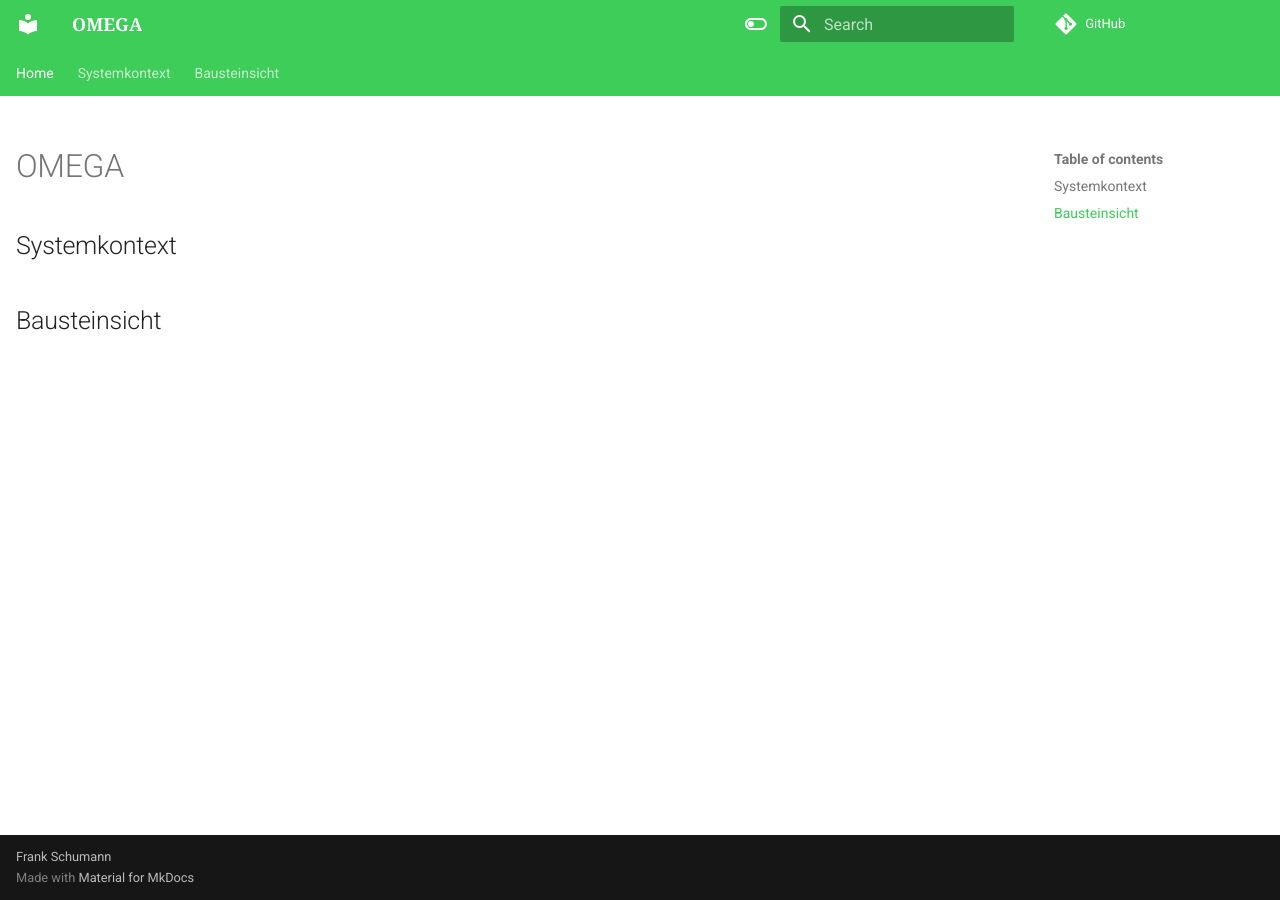
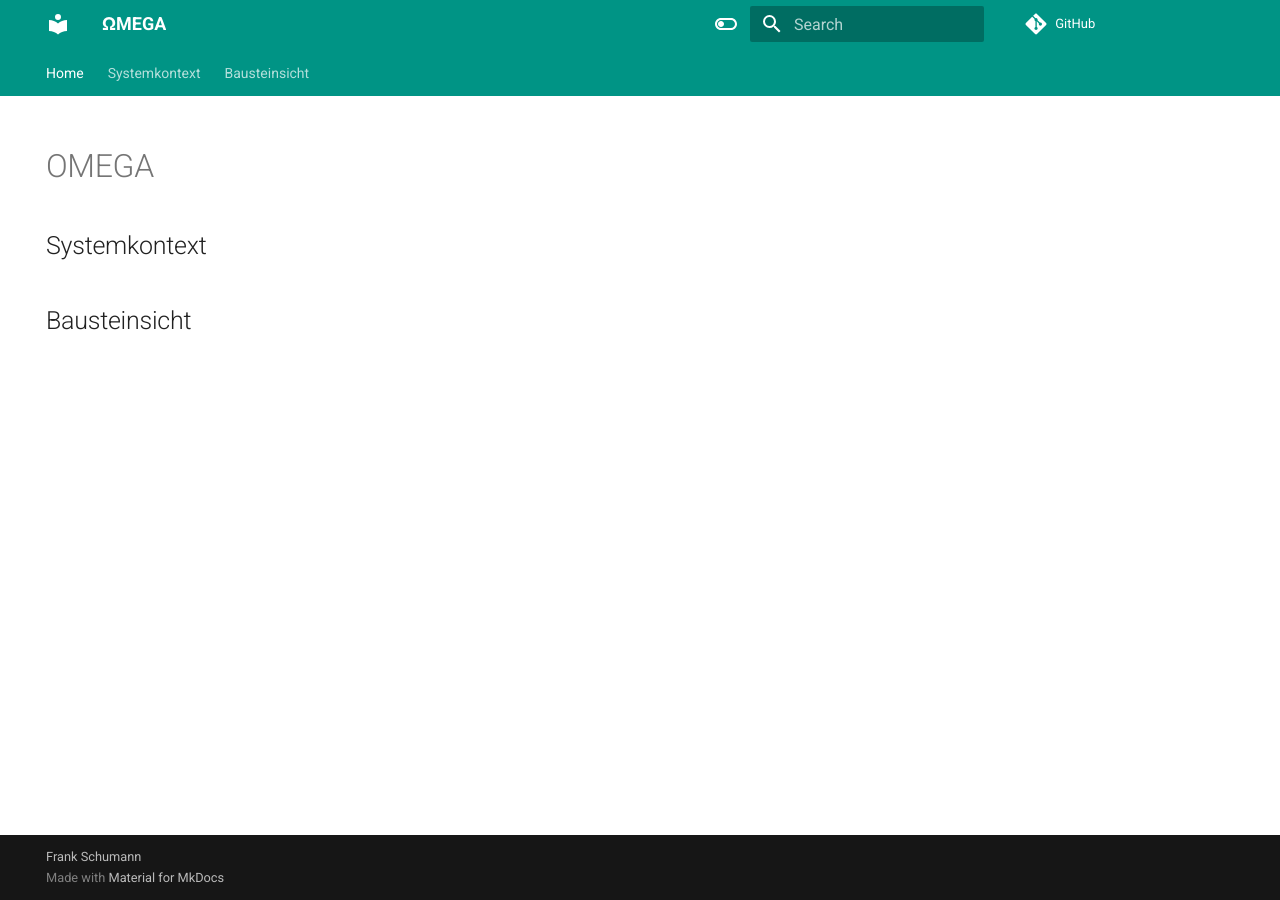
Before and after one commit to FrankSchumann/omega, an MkDocs documentation site: the page built from docs/index.md, in a window 1280 px wide. Built offline with MkDocs 1.6.1 and Material for MkDocs 9.7.7, drawn with Linux system fonts in a browser that asks for light colours; comment, search, counter and statistics services are not loaded.

Commit message:
systemkontext und bausteinsicht mit diagrammen

```diff
--- a/docs/schneider.css
+++ /dev/null
@@ -1,69 +0,0 @@
-:root {
-    --md-primary-fg-color:        #3DCD58;
-    --md-primary-fg--light:        #3DCD58;
-}
-
-[data-md-color-scheme="default"] {
-    --md-primary-fg-color:        #3DCD58;
-    --md-primary-fg--light:        #3DCD58;
-}
-
-[data-md-color-scheme="slate"] {
-    --md-primary-fg-color:        #2a8039;
-}
-
-.md-grid {
-    max-width: 1600px;
-}
-
-@media screen and (min-width: 2000px) {
-    .md-grid {
-        max-width: 1900px;
-    }
-}
-
-nav.md-footer__inner {
-    display: none;
-}
-
-.list-box-container {
-    display: flex;
-    flex-wrap: wrap;
-}
-
-.list-box {
-    width: calc(33% - 32px);
-    background-color: var(--md-code-bg-color);
-    margin: 16px;
-    padding: 32px;
-}
-
-@media screen and (max-width: 1600px) {
-    .list-box {
-        width: calc(50% - 32px);
-    }
-}
-
-@media screen and (max-width: 640px) {
-    .list-box {
-        width: calc(100% - 32px);
-    }
-}
-
-.list-box figure {
-    height: 250px;
-    display: flex;
-    flex-direction: column;
-    justify-content: space-around;
-}
-
-.list-box figure img {
-    width: 300px;
-    height: 150px;
-    object-fit: contain;
-}
-
-.md-header__title {
-    font-family: Georgia, 'Times New Roman', Times, serif;
-    font-weight: 600;
-}
--- a/mkdocs.yml
+++ b/mkdocs.yml
@@ -1,25 +1,33 @@
-site_name: OMEGA
+site_name: ΩMEGA
 site_url: https://FrankSchumann.github.io/omega/
 repo_url: https://github.com/FrankSchumann/omega/
 copyright: Frank Schumann
-extra_css:
-  - schneider.css
 theme:
   name: material
   features:
     - navigation.tabs
+    - navigation.sections
+    - toc.integrate
     - navigation.top
+    - search.suggest
+    - search.highlight
+    - content.tabs.link
+    - content.code.annotation
+    - content.code.copy
+  language: en
   palette:
-    - media: "(prefers-color-scheme: light)"
-      scheme: default
+    - scheme: default
       toggle:
         icon: material/toggle-switch-off-outline
         name: Switch to dark mode
-    - media: "(prefers-color-scheme: dark)"
-      scheme: slate
+      primary: teal
+      accent: purple
+    - scheme: slate
       toggle:
         icon: material/toggle-switch
         name: Switch to light mode
+      primary: teal
+      accent: lime
 markdown_extensions:
   - admonition
   - attr_list
@@ -32,5 +40,5 @@
   - search
 nav:
   - Home: 'index.md'
-  - Systemkontext: 'systemcontext.md'
-  - Bausteinsicht: 'componentsview.md'
+  - Systemkontext: 'systemkontext.md'
+  - Bausteinsicht: 'bausteinsicht.md'
```
Also changed, not shown: docs/bausteinsicht.md (added, +9 -0 lines), docs/componentsview.md (deleted, +0 -10 lines), docs/systemcontext.md (deleted, +0 -10 lines), docs/systemkontext.md (added, +15 -0 lines), docs/images/bausteinsicht/fw-module.png (added), docs/images/bausteinsicht/omega.png (added), docs/images/systemkontext/fw-module.png (added), docs/images/systemkontext/omega.png (added), 3 other files.
